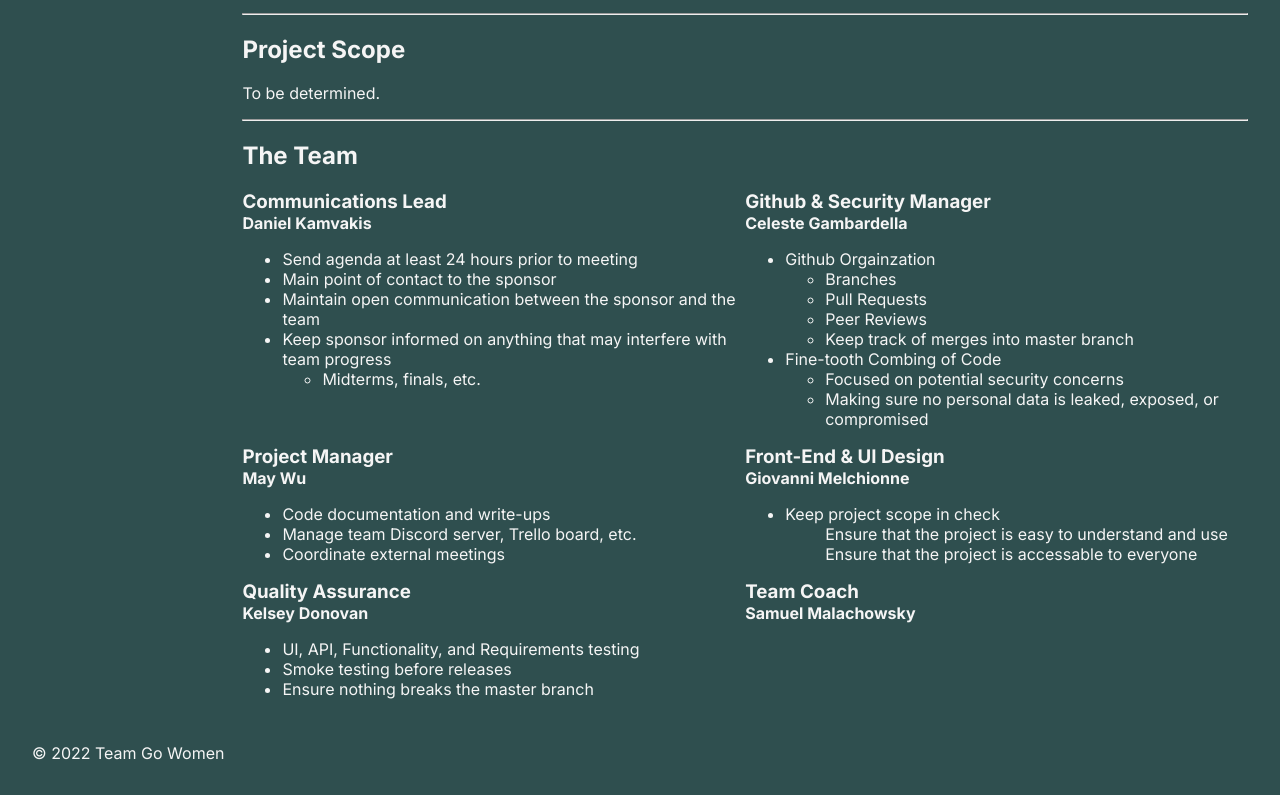
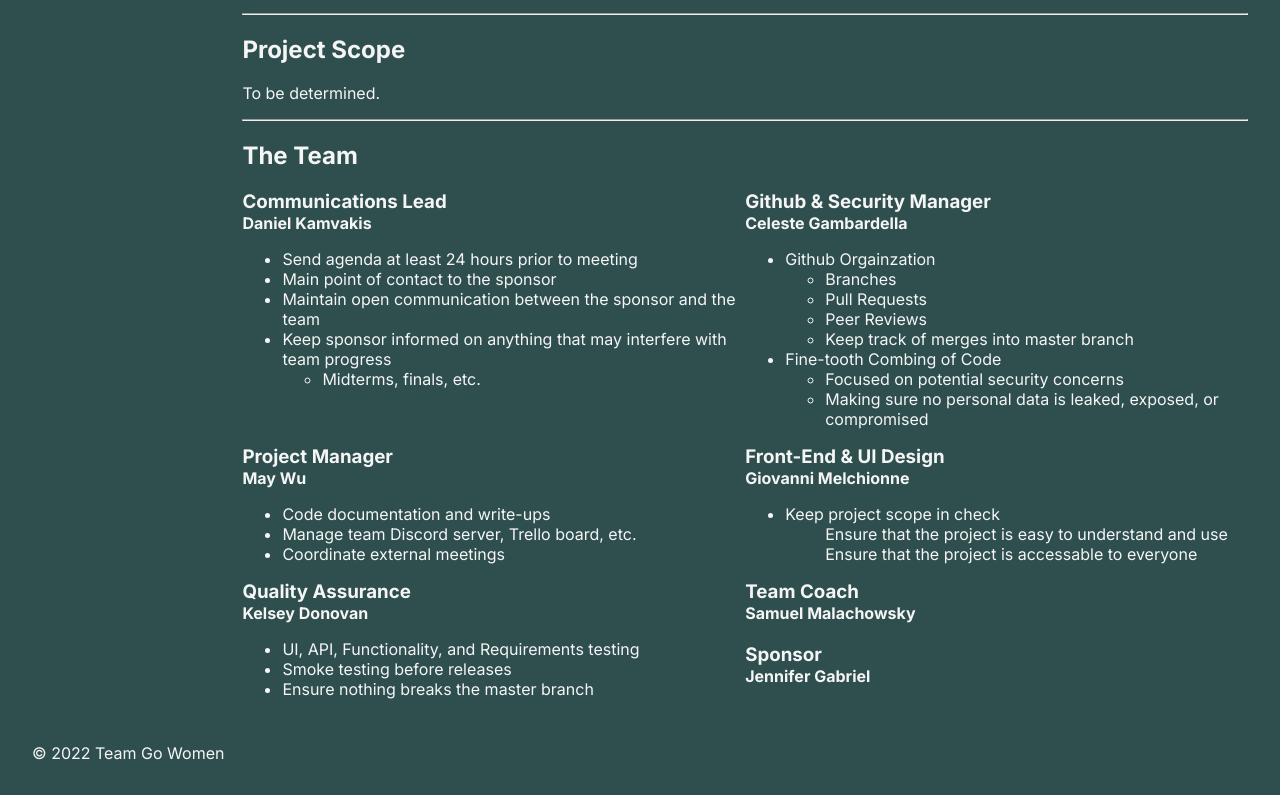
Before and after one commit to Go-Women/Go-Women, a plain HTML site: page index.html in a window 1280 px wide. Shown: the part 462-1257 px from the top of the page. Drawn offline with Linux system fonts and the light colour scheme.

Commit message:
Addition of the sponor name

```diff
--- a/index.html
+++ b/index.html
@@ -115,6 +115,9 @@
         <div>
           <h3>Team Coach</h3>
           <h4><a href="mailto:samvse@rit.edu">Samuel Malachowsky</a></h4>
+          <br>
+          <h3>Sponsor</h3>
+          <h4><a href="mailto:jgabriel@womenofthehall.org ">Jennifer Gabriel</a></h4>
         </div>
       </div>
     </div>
```
